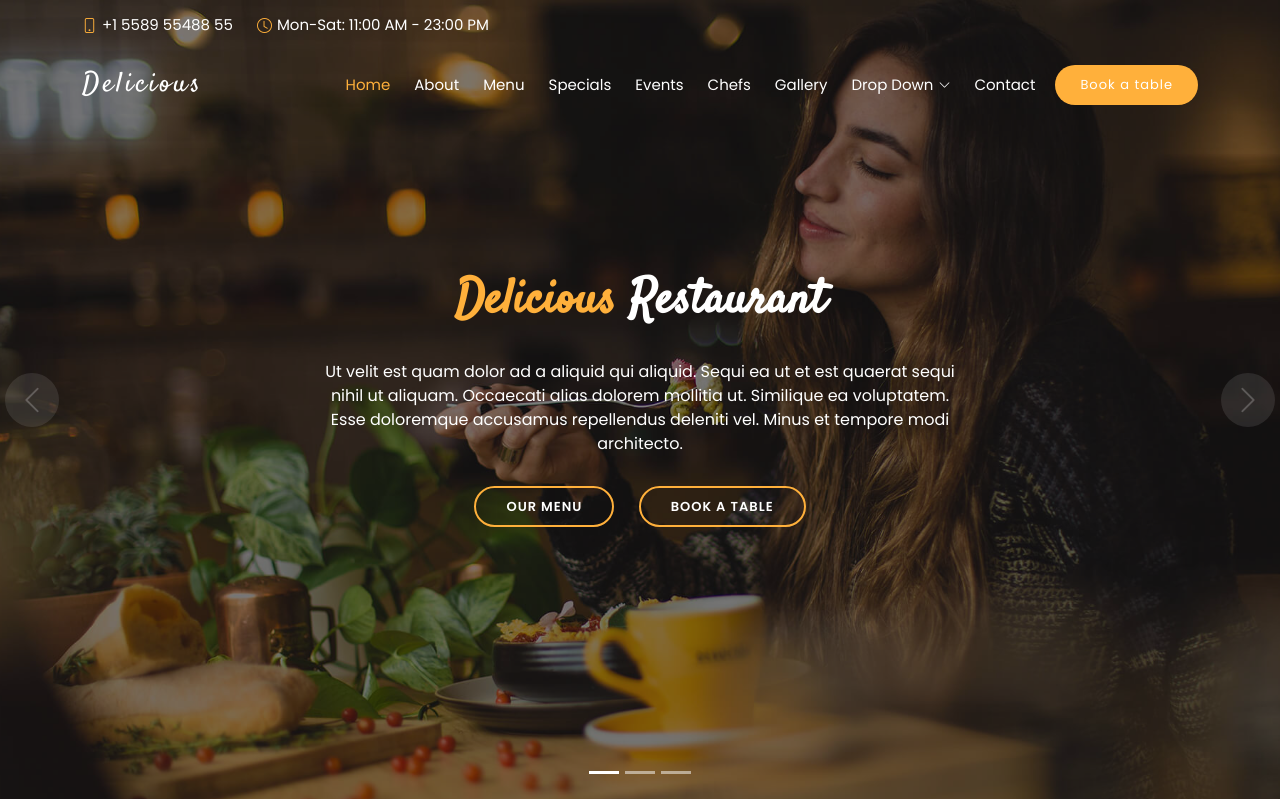
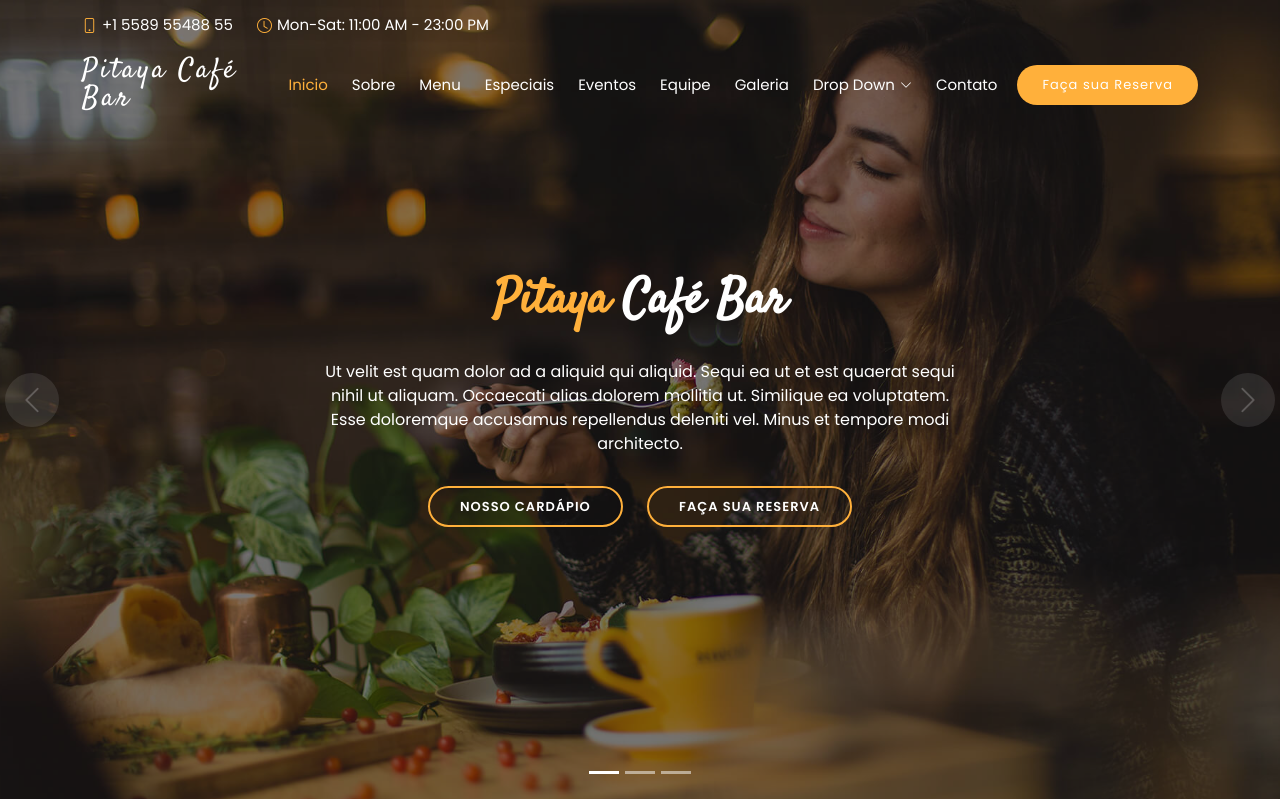
Before and after one commit to tborba1989/Render_Pitaya, a Python web app: template templates/index.html in a window 1280 px wide. Shown: the top 799 px of the page. Run offline with Jinja, Linux system fonts and the light colour scheme; the template is opened without the code that fills it, so the values that code supplies are empty; some libraries are stand-ins or nearby versions.

Commit message:
alteração online
teste

```diff
--- a/templates/index.html
+++ b/templates/index.html
@@ -5,7 +5,7 @@
   <meta charset="utf-8">
   <meta content="width=device-width, initial-scale=1.0" name="viewport">
 
-  <title>Delicious Bootstrap Template - Index</title>
+  <title>Home - Pitaya Café Bar</title>
   <meta content="" name="description">
   <meta content="" name="keywords">
 
@@ -50,20 +50,20 @@
     <div class="container-fluid container-xl d-flex align-items-center justify-content-between">
 
       <div class="logo me-auto">
-        <h1><a href="index.html">Delicious</a></h1>
+        <h1><a href="index.html">Pitaya Café Bar</a></h1>
         <!-- Uncomment below if you prefer to use an image logo -->
         <!-- <a href="index.html"><img src="{{ url_for('static', filename='assets/img/logo.png') }}" alt="" class="img-fluid"></a>-->
       </div>
 
       <nav id="navbar" class="navbar order-last order-lg-0">
         <ul>
-          <li><a class="nav-link scrollto active" href="#hero">Home</a></li>
-          <li><a class="nav-link scrollto" href="#about">About</a></li>
+          <li><a class="nav-link scrollto active" href="#hero">Inicio</a></li>
+          <li><a class="nav-link scrollto" href="#about">Sobre</a></li>
           <li><a class="nav-link scrollto" href="#menu">Menu</a></li>
-          <li><a class="nav-link scrollto" href="#specials">Specials</a></li>
-          <li><a class="nav-link scrollto" href="#events">Events</a></li>
-          <li><a class="nav-link scrollto" href="#chefs">Chefs</a></li>
-          <li><a class="nav-link scrollto" href="#gallery">Gallery</a></li>
+          <li><a class="nav-link scrollto" href="#specials">Especiais</a></li>
+          <li><a class="nav-link scrollto" href="#events">Eventos</a></li>
+          <li><a class="nav-link scrollto" href="#chefs">Equipe</a></li>
+          <li><a class="nav-link scrollto" href="#gallery">Galeria</a></li>
           <li class="dropdown"><a href="#"><span>Drop Down</span> <i class="bi bi-chevron-down"></i></a>
             <ul>
               <li><a href="#">Drop Down 1</a></li>
@@ -81,12 +81,12 @@
               <li><a href="#">Drop Down 4</a></li>
             </ul>
           </li>
-          <li><a class="nav-link scrollto" href="#contact">Contact</a></li>
+          <li><a class="nav-link scrollto" href="#contact">Contato</a></li>
         </ul>
         <i class="bi bi-list mobile-nav-toggle"></i>
       </nav><!-- .navbar -->
 
-      <a href="#book-a-table" class="book-a-table-btn scrollto">Book a table</a>
+      <a href="#book-a-table" class="book-a-table-btn scrollto">Faça sua Reserva</a>
 
     </div>
   </header><!-- End Header -->
@@ -104,11 +104,11 @@
           <div class="carousel-item active" style="background-image: url({{ url_for('static', filename='assets/img/slide/slide-1.jpg') }});">
             <div class="carousel-container">
               <div class="carousel-content">
-                <h2 class="animate__animated animate__fadeInDown"><span>Delicious</span> Restaurant</h2>
+                <h2 class="animate__animated animate__fadeInDown"><span>Pitaya</span> Café Bar</h2>
                 <p class="animate__animated animate__fadeInUp">Ut velit est quam dolor ad a aliquid qui aliquid. Sequi ea ut et est quaerat sequi nihil ut aliquam. Occaecati alias dolorem mollitia ut. Similique ea voluptatem. Esse doloremque accusamus repellendus deleniti vel. Minus et tempore modi architecto.</p>
                 <div>
-                  <a href="#menu" class="btn-menu animate__animated animate__fadeInUp scrollto">Our Menu</a>
-                  <a href="#book-a-table" class="btn-book animate__animated animate__fadeInUp scrollto">Book a Table</a>
+                  <a href="#menu" class="btn-menu animate__animated animate__fadeInUp scrollto">Nosso Cardápio</a>
+                  <a href="#book-a-table" class="btn-book animate__animated animate__fadeInUp scrollto">Faça sua Reserva</a>
                 </div>
               </div>
             </div>
@@ -121,8 +121,8 @@
                 <h2 class="animate__animated animate__fadeInDown">Lorem Ipsum Dolor</h2>
                 <p class="animate__animated animate__fadeInUp">Ut velit est quam dolor ad a aliquid qui aliquid. Sequi ea ut et est quaerat sequi nihil ut aliquam. Occaecati alias dolorem mollitia ut. Similique ea voluptatem. Esse doloremque accusamus repellendus deleniti vel. Minus et tempore modi architecto.</p>
                 <div>
-                  <a href="#menu" class="btn-menu animate__animated animate__fadeInUp scrollto">Our Menu</a>
-                  <a href="#book-a-table" class="btn-book animate__animated animate__fadeInUp scrollto">Book a Table</a>
+                  <a href="#menu" class="btn-menu animate__animated animate__fadeInUp scrollto">Nosso Cardápio</a>
+                  <a href="#book-a-table" class="btn-book animate__animated animate__fadeInUp scrollto">Faça sua Reserva</a>
                 </div>
               </div>
             </div>
```
